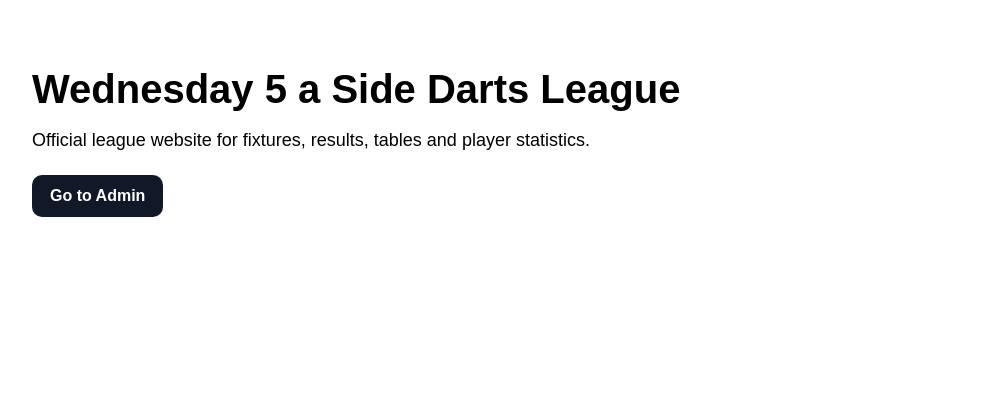
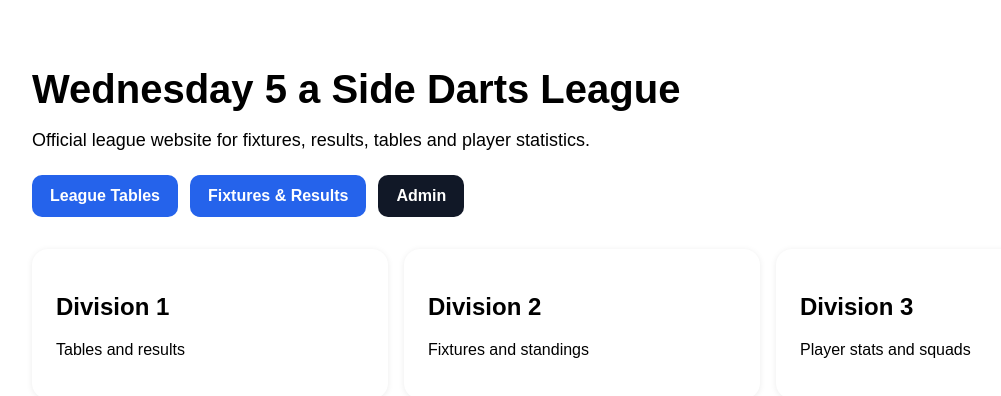
Before and after one commit to Smatt743/Wednesday-5-a-side-darts-Ashford, a Next.js app: page / in a window 1280 px wide. Shown: the top 396 px of the page, without its empty margins (58-1059 px from the left). Built offline with nearby package versions, Linux system fonts and the light colour scheme.

Commit message:
Update index.js

```diff
--- a/pages/index.js
+++ b/pages/index.js
@@ -18,19 +18,76 @@ export default function HomePage() {
         Official league website for fixtures, results, tables and player statistics.
       </p>
 
-      <div style={{ marginBottom: "24px" }}>
-        <Link href="/admin" style={{
-          display: "inline-block",
-          padding: "12px 18px",
-          background: "#111827",
-          color: "#fff",
-          textDecoration: "none",
-          borderRadius: "10px",
-          fontWeight: "bold",
-        }}>
-          Go to Admin
+      <div
+        style={{
+          display: "flex",
+          gap: "12px",
+          flexWrap: "wrap",
+          marginBottom: "32px",
+        }}
+      >
+        <Link href="/table" style={buttonStyle}>
+          League Tables
         </Link>
+
+        <Link href="/fixtures" style={buttonStyle}>
+          Fixtures & Results
+        </Link>
+
+        <Link href="/admin" style={buttonStyleDark}>
+          Admin
+        </Link>
+      </div>
+
+      <div
+        style={{
+          display: "grid",
+          gap: "16px",
+          gridTemplateColumns: "repeat(auto-fit, minmax(220px, 1fr))",
+        }}
+      >
+        <div style={cardStyle}>
+          <h2>Division 1</h2>
+          <p>Tables and results</p>
+        </div>
+
+        <div style={cardStyle}>
+          <h2>Division 2</h2>
+          <p>Fixtures and standings</p>
+        </div>
+
+        <div style={cardStyle}>
+          <h2>Division 3</h2>
+          <p>Player stats and squads</p>
+        </div>
       </div>
     </main>
   );
 }
+
+const cardStyle = {
+  background: "#fff",
+  padding: "24px",
+  borderRadius: "16px",
+  boxShadow: "0 1px 6px rgba(0,0,0,0.08)",
+};
+
+const buttonStyle = {
+  display: "inline-block",
+  padding: "12px 18px",
+  background: "#2563eb",
+  color: "#fff",
+  textDecoration: "none",
+  borderRadius: "10px",
+  fontWeight: "bold",
+};
+
+const buttonStyleDark = {
+  display: "inline-block",
+  padding: "12px 18px",
+  background: "#111827",
+  color: "#fff",
+  textDecoration: "none",
+  borderRadius: "10px",
+  fontWeight: "bold",
+};
```
